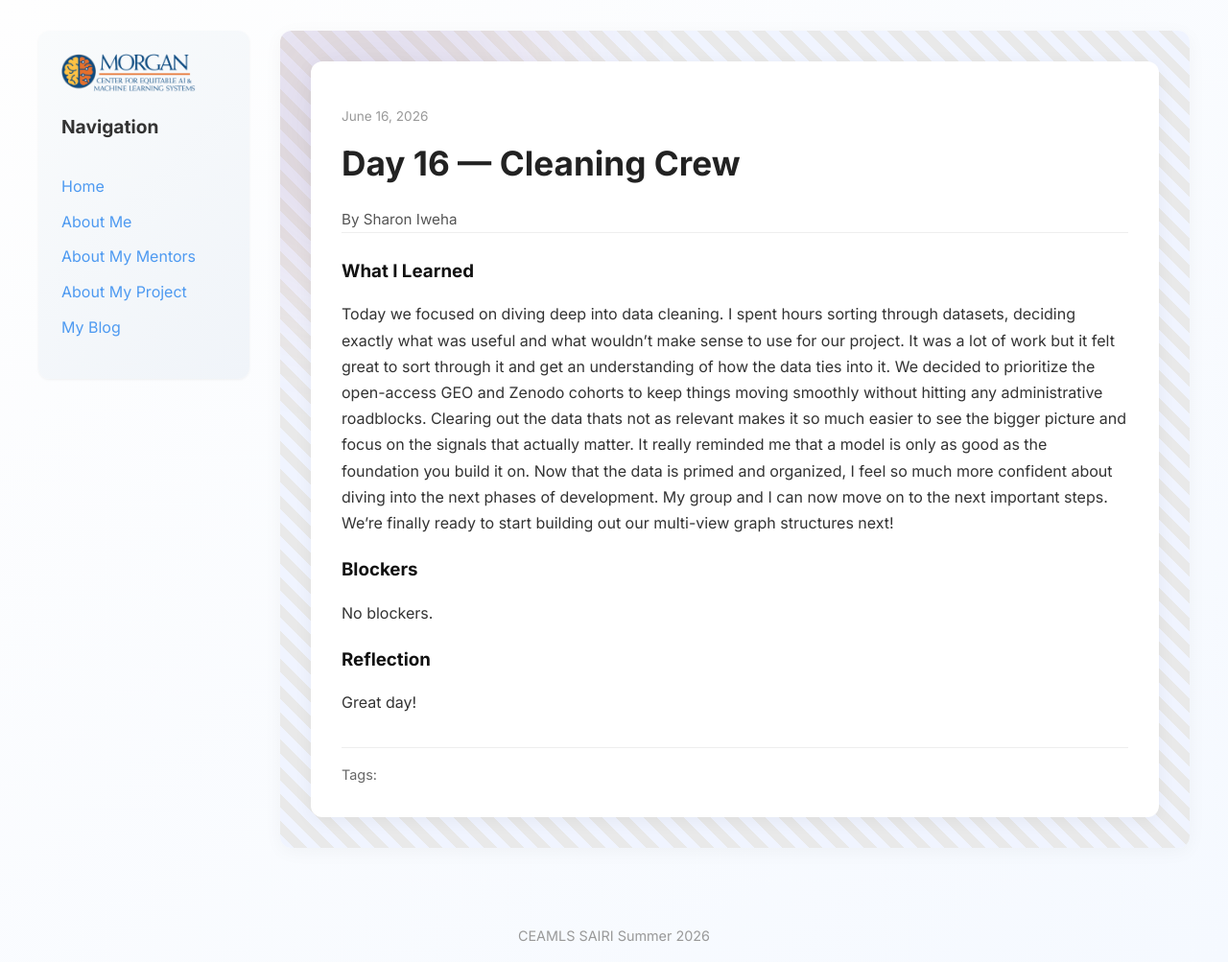
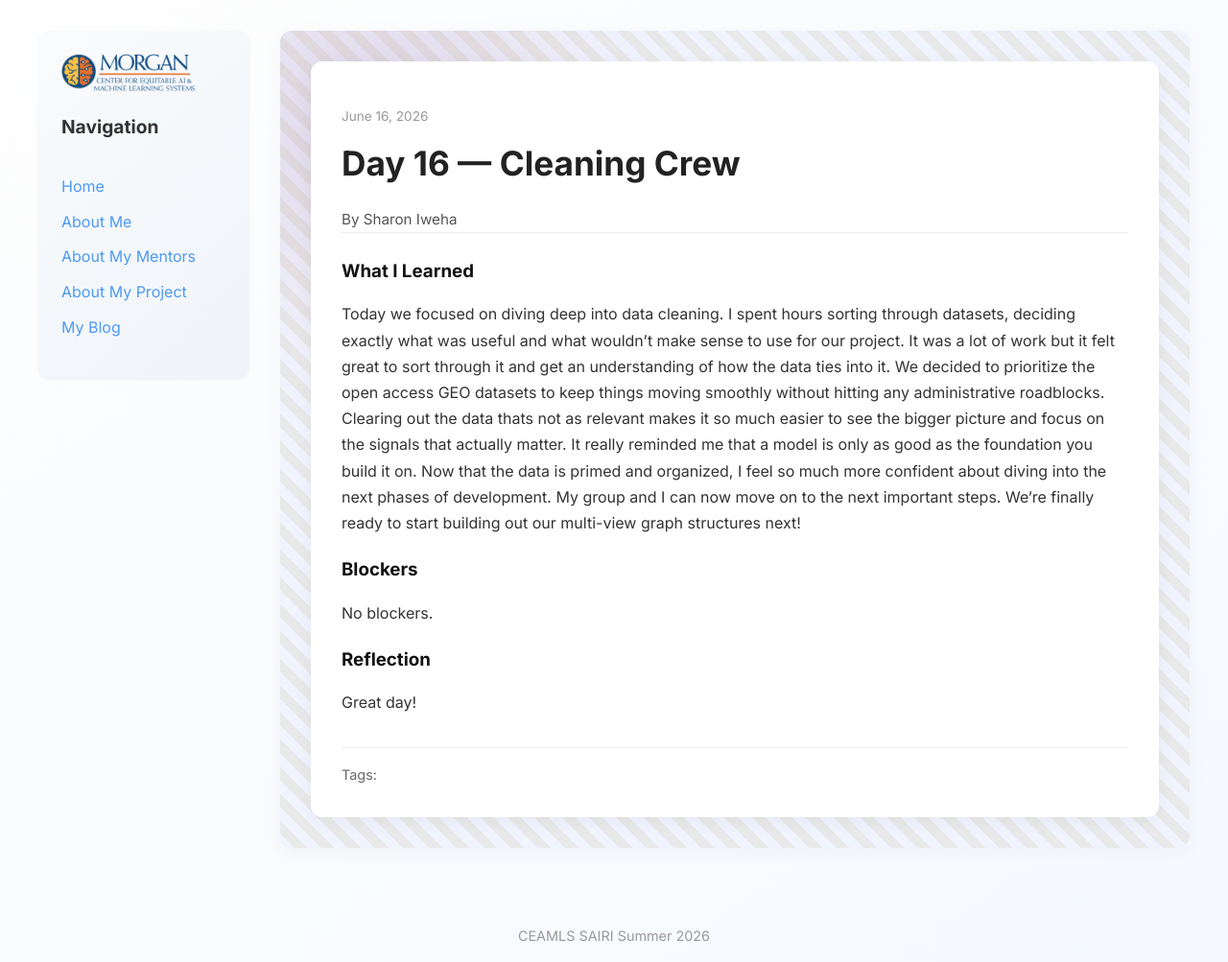
Before and after one commit to sharoniweha/sharoniweha.ceamls26.github.io, a Jekyll site: the page built from _posts/2026-06-16-day-16.md, in a window 1280 px wide. Shown: the whole page at 96% size. Built offline with Jekyll 4.4.1, drawn with Linux system fonts in a browser that asks for light colours.

Commit message:
Update 2026-06-16-day-16.md

```diff
--- a/_posts/2026-06-16-day-16.md
+++ b/_posts/2026-06-16-day-16.md
@@ -6,7 +6,7 @@ permalink: /day16.html
 
 
 what_i_learned: |
- Today we focused on diving deep into data cleaning. I spent hours sorting through datasets, deciding exactly what was useful and what wouldn’t make sense to use for our project. It was a lot of work but it felt great to sort through it and get an understanding of how the data ties into it. We decided to prioritize the open-access GEO and Zenodo cohorts to keep things moving smoothly without hitting any administrative roadblocks. Clearing out the data thats not as relevant makes it so much easier to see the bigger picture and focus on the signals that actually matter. It really reminded me that a model is only as good as the foundation you build it on. Now that the data is primed and organized, I feel so much more confident about diving into the next phases of development. My group and I can now move on to the next important steps. We're finally ready to start building out our multi-view graph structures next!
+ Today we focused on diving deep into data cleaning. I spent hours sorting through datasets, deciding exactly what was useful and what wouldn’t make sense to use for our project. It was a lot of work but it felt great to sort through it and get an understanding of how the data ties into it. We decided to prioritize the open access GEO datasets to keep things moving smoothly without hitting any administrative roadblocks. Clearing out the data thats not as relevant makes it so much easier to see the bigger picture and focus on the signals that actually matter. It really reminded me that a model is only as good as the foundation you build it on. Now that the data is primed and organized, I feel so much more confident about diving into the next phases of development. My group and I can now move on to the next important steps. We're finally ready to start building out our multi-view graph structures next!
 blockers: |
   No blockers.
 
```
